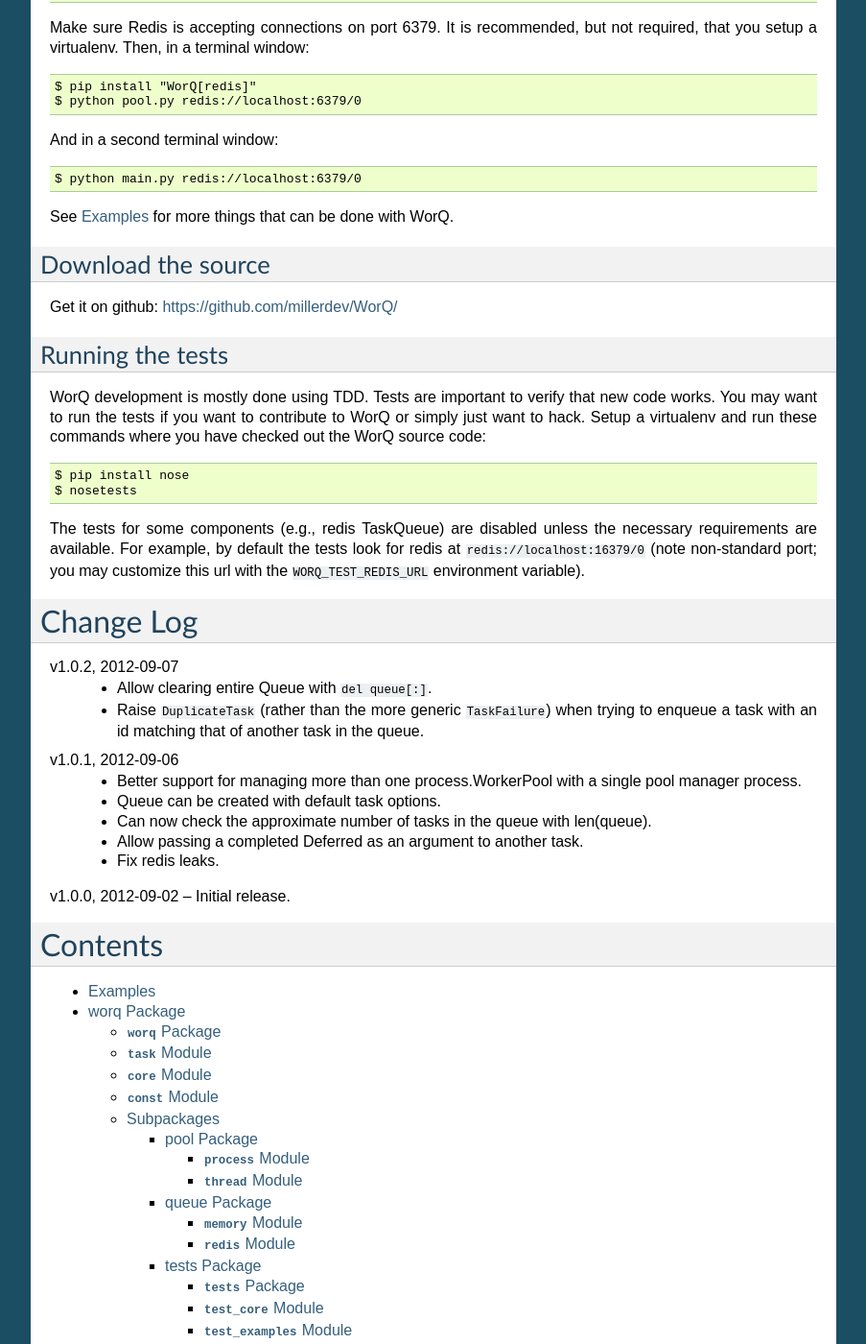
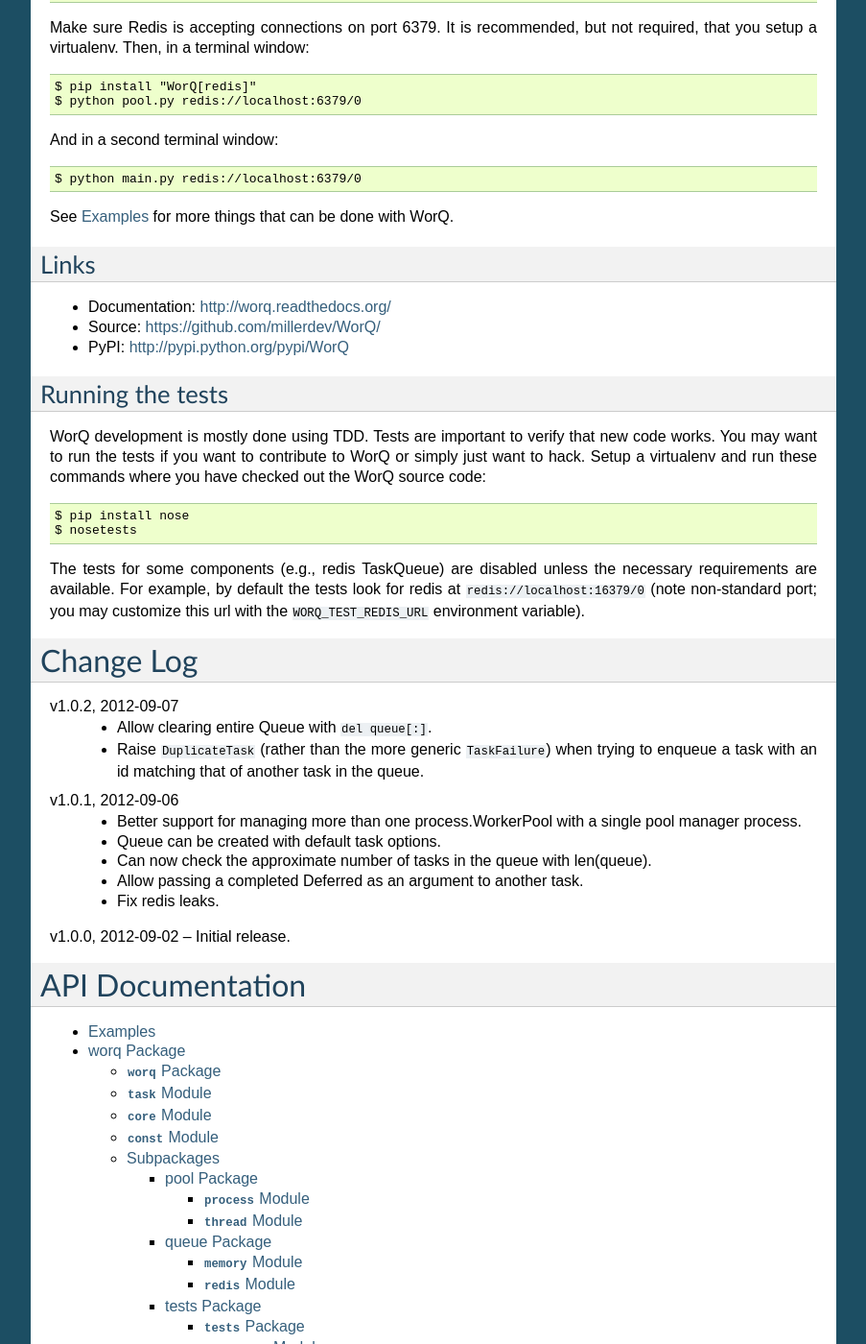
Before and after one commit to millerdev/WorQ, a Sphinx documentation site: the page built from doc/index.rst, in a window 1280 px wide and 1400 px high, scrolled down 1598 px. Shown: the whole window at 96% size, without its empty margins (198-1101 px from the left). Built offline with Sphinx 7.4.7, drawn with Linux system fonts in a browser that asks for light colours; some of the changed text lies outside the part shown.

Commit message:
Minor documentation improvements.

```diff
--- a/README.rst
+++ b/README.rst
@@ -111,10 +111,12 @@
 See :ref:`examples.py` for more things that can be done with WorQ.
 
 
-Download the source
-===================
+Links
+=====
 
-Get it on github: https://github.com/millerdev/WorQ/
+* Documentation: http://worq.readthedocs.org/
+* Source: https://github.com/millerdev/WorQ/
+* PyPI: http://pypi.python.org/pypi/WorQ
 
 
 Running the tests
--- a/doc/index.rst
+++ b/doc/index.rst
@@ -4,9 +4,9 @@
 .. include:: ../README.rst
 
 
-========
-Contents
-========
+=================
+API Documentation
+=================
 
 .. toctree::
    :maxdepth: 4
```
